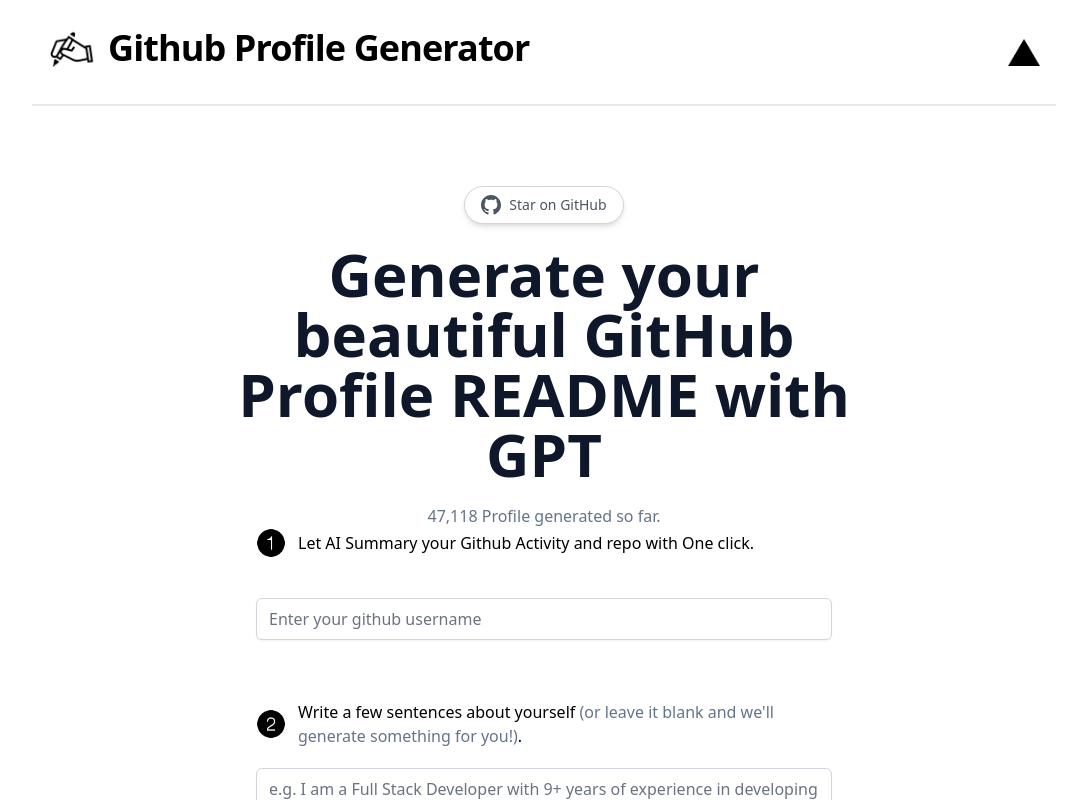
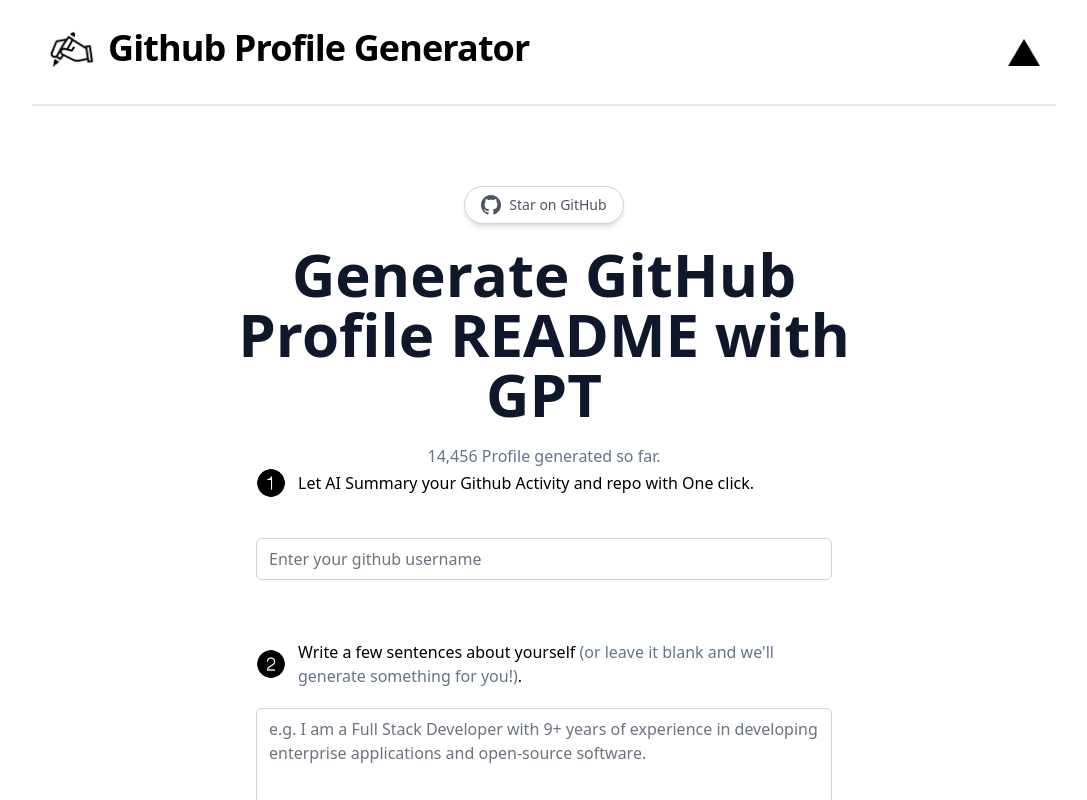
Before and after one commit to yunwei37/AI-GitHub-Profile-Generator, a Next.js app: page / in a window 1280 px wide. Shown: the top 800 px of the page, without its empty margins (96-1183 px from the left). Built offline with nearby package versions, Linux system fonts and the light colour scheme.

Commit message:
fix slogan

```diff
--- a/pages/index.tsx
+++ b/pages/index.tsx
@@ -61,11 +61,6 @@
   }
 
   async function getUserPage(username: string): Promise<string> {
-    // Post to https://plugin.wegpt.ai/scrape_url with url
-    // {
-    //   "url": "https://github.com/yunwei37"
-    // }
-    // return the html page
     const url = "https://plugin.wegpt.ai/scrape_url";
     const data = {
       url: `https://github.com/${username}`
@@ -158,9 +153,9 @@
           <p>Star on GitHub</p>
         </a>
         <h1 className="sm:text-6xl text-4xl max-w-[708px] font-bold text-slate-900">
-          Generate your beautiful GitHub Profile README with GPT
+          Generate GitHub Profile README with GPT
         </h1>
-        <p className="text-slate-500 mt-5">47,118 Profile generated so far.</p>
+        <p className="text-slate-500 mt-5">14,456 Profile generated so far.</p>
         <div className="max-w-xl w-full">
           <div className="flex mb-5 items-center space-x-3">
             <Image src="/1-black.png" width={30} height={30} alt="1 icon" />
```
